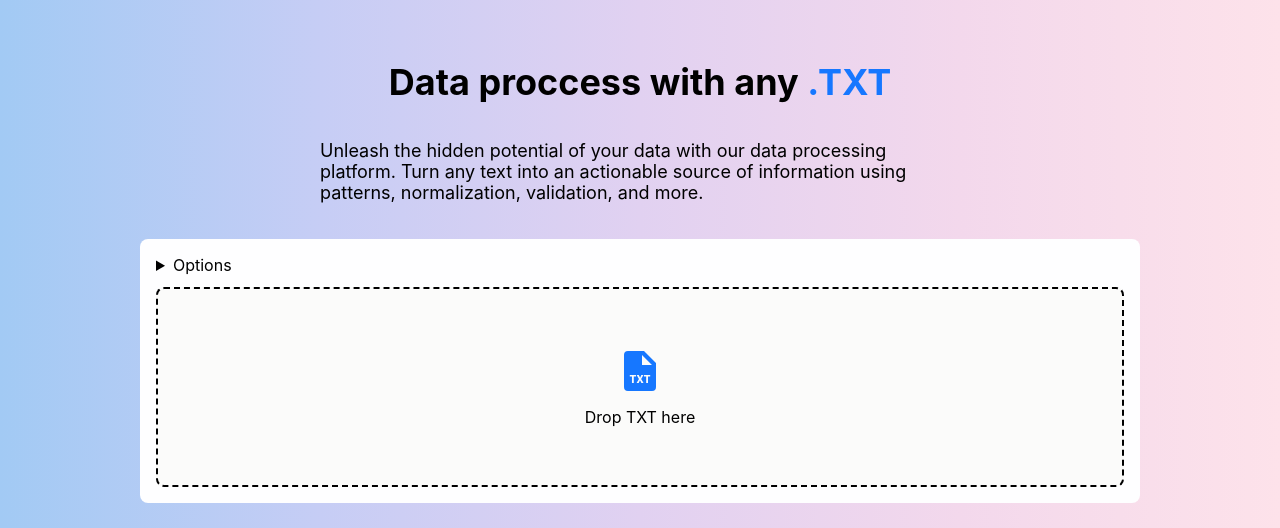
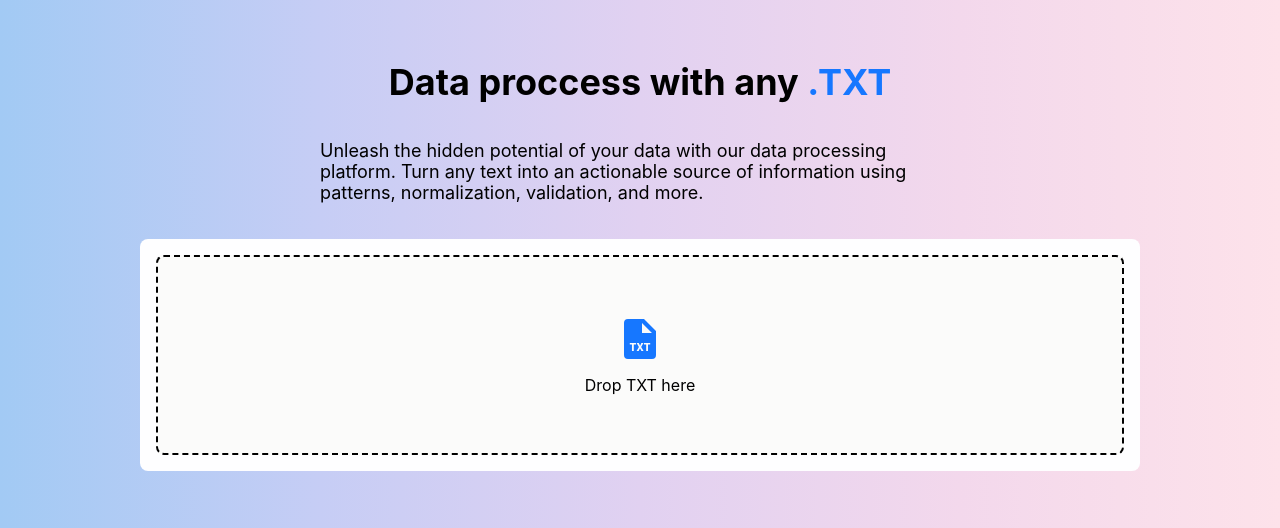
Before and after one commit to DiegoZM1006/data-process, a Django app: page / in a window 1280 px wide. Shown: the top 528 px of the page. Run offline with Django 4.2, Linux system fonts and the light colour scheme.

Commit message:
fix: Fix index.html

```diff
--- a/dataprocess/templates/index.html
+++ b/dataprocess/templates/index.html
@@ -77,7 +77,7 @@
             8px 8px 8px 8px; margin: 0 auto;">
                 <form action="" method="post" enctype="multipart/form-data">
                     {% csrf_token %}
-                    <details style="margin-bottom: 12px; position: relative;">
+                    <!-- <details style="margin-bottom: 12px; position: relative;">
                         <summary>Options</summary>
                         <div style="position: absolute; background-color: #FEFEFF; padding: 12px 16px; width: 250px; border: 1px solid #000; border-radius: 8px; margin-top: -8px; left: 80px">
                             <div>
@@ -97,7 +97,7 @@
                                 <label for="">Context-Free Grammar</label>
                             </div>
                         </div>
-                    </details>
+                    </details> -->
                     <label for="input-file" id="drop-area">
                         <input type="file" id="input-file" name="input-file" accept=".txt" hidden>
                         <div class="img-view" style="height: 200px; width: 100%; border-style: dashed; border-color: #000000; border-width: 2px; border-radius: 8px; display: flex; justify-content: center; align-items: center; flex-direction: column; gap: 12px; background-color: #FBFBFA; transition: all 0.2s linear;">
```
